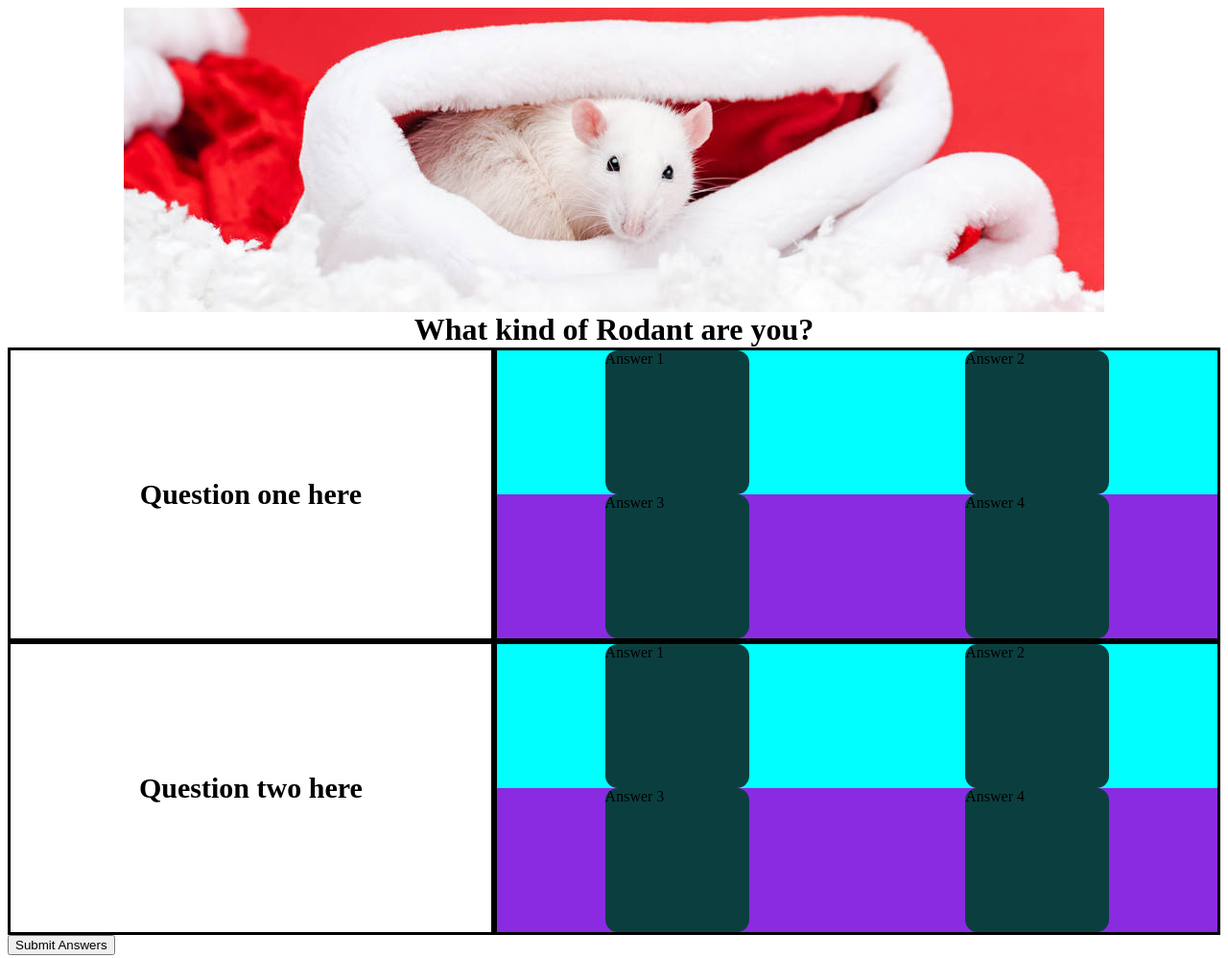
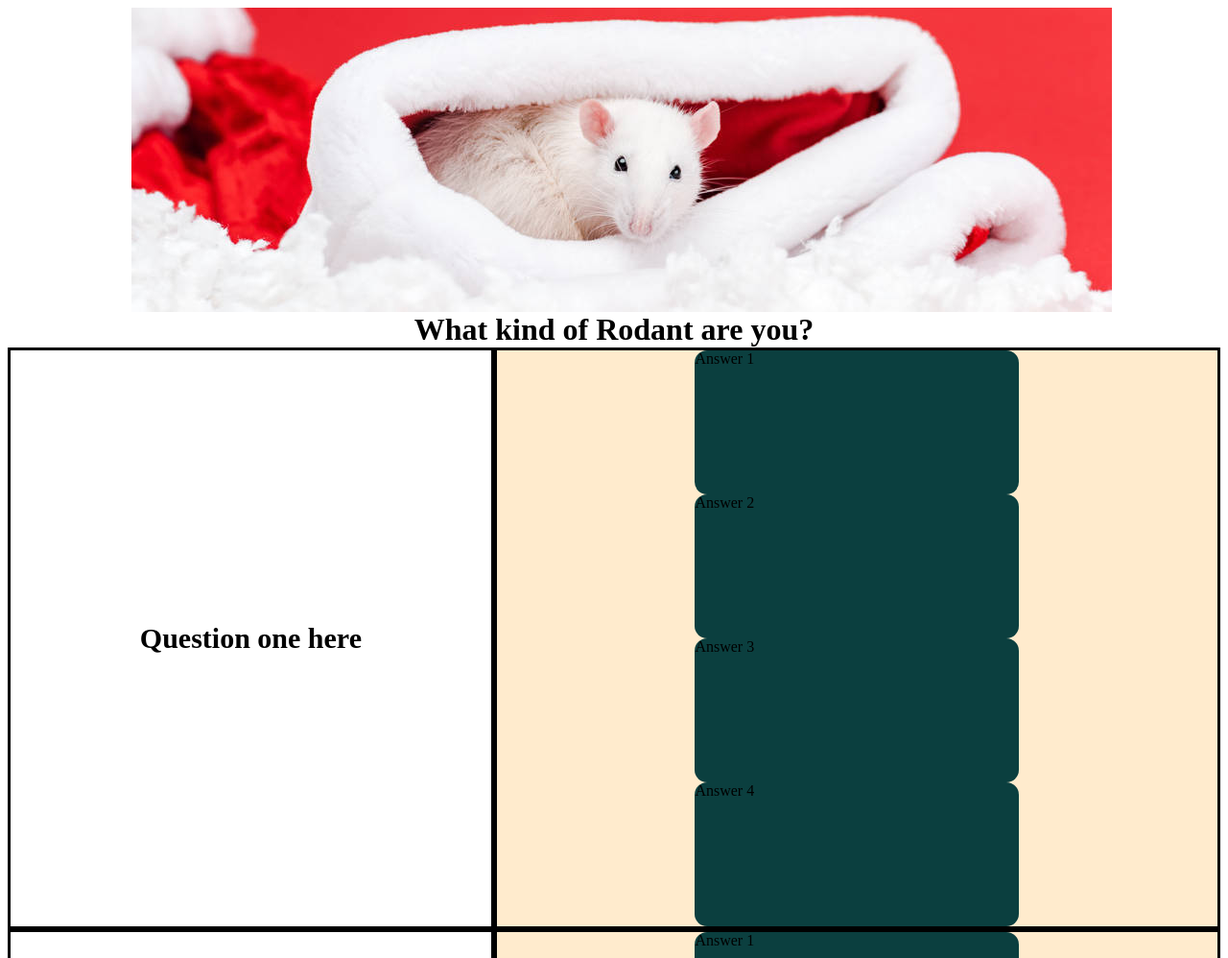
Before and after one commit to KashanMahmood/BuzzFeed-Quiz, a plain HTML site: page index.html in a window 1280 px wide. Shown: the top 998 px of the page at 96% size. Drawn offline with nearby package versions, Linux system fonts and the light colour scheme.

Commit message:
did some js

```diff
--- a/index.html
+++ b/index.html
@@ -28,26 +28,26 @@
 
             <div class="answers">
 
-                <div class="topRow">
+                    <label class= "answer" >
+                        Answer 1
+                        <input type="radio" id="q1a1" name="question1" />
+                    </label>
 
-                    <input type="radio" id="q1a1" name="question1" />
-                    <label for="q1a1">Answer 1</label>
+                    <label class= "answer" >
+                        Answer 2
+                        <input class="answerInput" type="radio" id="q1a2" name="question1" />
+                    </label>
 
-                    <input type="radio" id="q1a2" name="question1" />
-                    <label for="q1a2">Answer 2</label>
+                    <label class= "answer" >
+                        Answer 3
+                        <input class="answerInput" type="radio" id="q1a3" name="question1" />
+                    </label>
 
-                </div>
+                    <label class= "answer" >
+                        Answer 4
+                        <input class="answerInput" type="radio" id="q1a4" name="question1" />
+                    </label>
 
-
-                <div class="bottomRow">
-
-                    <input type="radio" id="q1a3" name="question1" />
-                    <label for="q1a3">Answer 3</label>
-
-                    <input type="radio" id="q1a4" name="question1" />
-                    <label for="q1a4">Answer 4</label>
-
-                </div>
             </div>
         </div>
 
@@ -59,31 +59,33 @@
 
             <div class="answers">
 
-                <div class="topRow">
 
+                <label class= "answer">
+                    Answer 1
                     <input type="radio" id="q2a1" name="question2" />
-                    <label for="q2a1">Answer 1</label>
+                </label>
 
+                <label class= "answer">
+                    Answer 2
                     <input type="radio" id="q2a2" name="question2" />
-                    <label for="q2a2">Answer 2</label>
+                </label>
 
-                </div>
+                <label class= "answer">
+                    Answer 3
+                    <input type="radio" id="q2a3" name="question2" />
+                </label>
 
-                <div class="bottomRow">
+                <label class= "answer">
+                    Answer 4
+                    <input type="radio" id="q2a4" name="question2" />
+                </label>
 
-                    <input type="radio" id="q2a3" name="question2" />
-                    <label for="q2a3">Answer 3</label>
-
-                    <input type="radio" id="q2a4" name="question2" />
-                    <label for="q2a4">Answer 4</label>
-
-                </div>
             </div>
 
         </div>
 
-        <div class="doneButton">
-            <button type="button">Submit Answers</button>
+        <div>
+            <button id=doneButton type="button">Submit Answers</button>
         </div>
 
 
--- a/main.js
+++ b/main.js
@@ -1,18 +1,25 @@
-// var numQuestions = 3;
-// var qAnswered = new Array();
+var total= 2
 
-// $('body').on('click', function(){
+$('body').on('click', '.answer', function() {
 
-//     for(let qNum= 1; qNum <= numQuestions; qNum++ ){
+    $('input[type="radio"]:checked').each(function() {
 
-//         if($(`input[name='question_$qNum']:checked`).length != 0){
+        $(this).parent().siblings().each(function(){
 
-//             document.getElementById(`q${qNum}`)
+            $(this).removeClass('checked');
+            $(this).addClass('unChecked');
+        });
 
-//         }
-//     }
+        $(this).parent().addClass('checked');
+        $(this).parent().removeClass('unChecked');
 
-//     $(this).parent().find('input:not(:checked)').attr( "disabled", "disabled" );
+    });
+
+});
+
+$('#doneButton').on('click', function() {
 
 
-// })
+    console.log("Die Bitch")
+
+});
--- a/style.css
+++ b/style.css
@@ -18,6 +18,8 @@ html{
 .header{
     display: flex;
     justify-content: center;
+
+    width: 100vw;
 }
 
 .section{
@@ -46,30 +48,16 @@ html{
     border: solid;
     width: 60%;
     background-color: blanchedalmond;
-}
 
-.topRow{
-    width:100%;
-    display: flex;
-    flex-direction: row;
-    justify-content: space-around;
-    background-color: aqua;
 
 }
 
-.bottomRow{
-    width:100%;
-    display: flex;
-    flex-direction: row;
-    justify-content: space-around;
-    background-color: blueviolet;
-}
 
 input[type="radio"]{
     display:none;
 }
 
-input[type="radio"] + label{
+label{
     /* background-image: url("rat.jpeg"); */
     background-color: rgb(11, 63, 63);
     background-size: cover;
@@ -77,16 +65,27 @@ input[type="radio"] + label{
     width: 150px;
     display:flex;
     border-radius: 13px;
+    flex-wrap: wrap;
+    width: 45%;
 }
 
-input[type="radio"]:checked + label{
+/* input[type="radio"]:checked + label{
     background: #a90c58;
     height: 150px;
     width: 150px;
     display:flex;
-}
+} */
 
 label:hover{
     transform: scale(1.05);
     box-shadow: 0 12px 16px 0 rgba(0,0,0,0.24), 0 17px 50px 0 rgba(0,0,0,0.19);
 }
+
+.unChecked {
+    opacity: .5;
+}
+
+.checked{
+    opacity: 1;
+    background-color: blue;
+}
```
